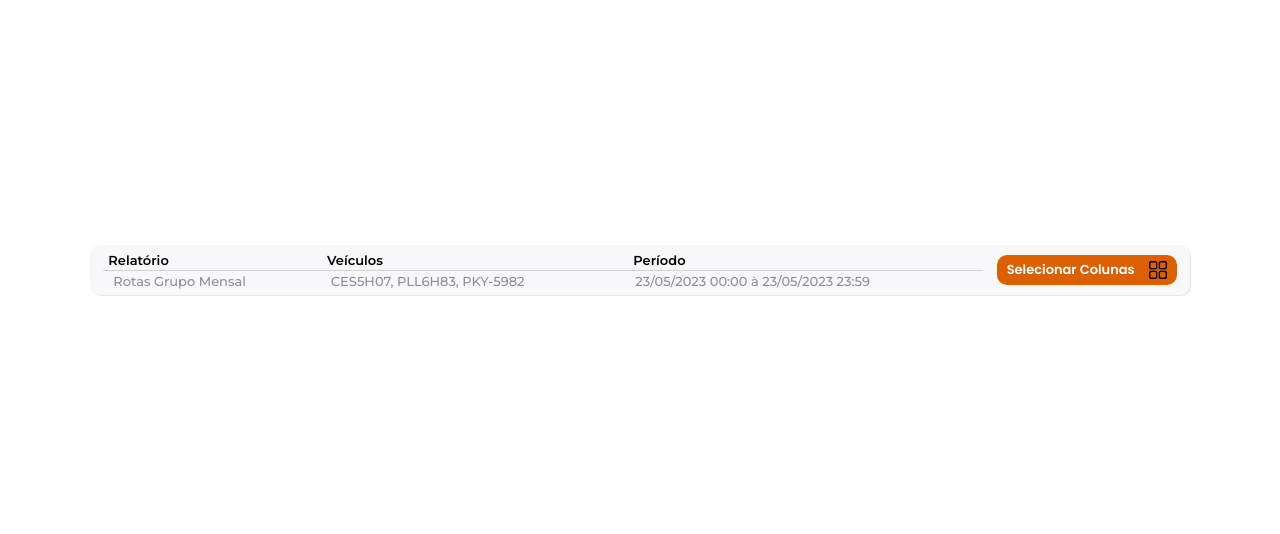
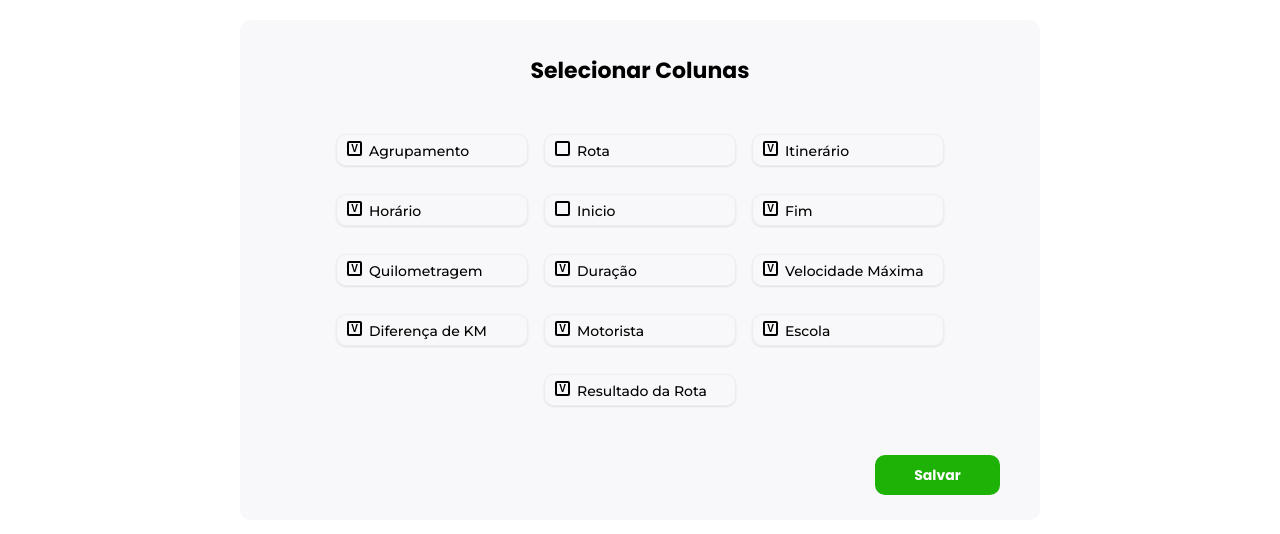
Before and after one commit to AndersonJ293/projetomovetrak, a Next.js app: page /dev in a window 1280 px wide. Shown: the part 130-664 px from the top of the page. Built offline with nearby package versions, Linux system fonts and the light colour scheme.

Commit message:
Adicionado modal de filtro de Colunas dos relatorios e iniciado o modulo de resultados dorelatorio

```diff
--- a/src/app/dev/page.tsx
+++ b/src/app/dev/page.tsx
@@ -1,4 +1,4 @@
-import CabecalhoRelatorios from "@/components/relatorios/cabecalho";
+import FiltroColunasRelatorios from "@/components/relatorios/filtroColunas";
 
 export default function Dev() {
   return (
@@ -10,7 +10,7 @@ export default function Dev() {
         height: "100vh",
       }}
     >
-      <CabecalhoRelatorios />
+      <FiltroColunasRelatorios />
     </div>
   );
 }
--- /dev/null
+++ b/src/components/relatorios/filtroColunas/checkbox/checkbox.module.css
@@ -0,0 +1,42 @@
+.checkboxWrapper {
+    width: 30%;
+    padding: 5px 10px;
+    border: 0.3px solid #cecdcd41;
+    border-radius: 10px;
+    box-shadow: rgba(0, 0, 0, 0.1) 0px 1px 2px 0px;
+    display: flex;
+}
+
+.labelText {
+    font-family: var(--textFont);
+    font-weight: 500;
+    font-size: 14px;
+    padding-left: 5px;
+}
+
+.checkbox {
+    /* removing default appearance */
+    appearance: none;
+
+    /* creating new appearance */
+    width: 15px;
+    height: 15px;
+    border-radius: 0.15em;
+    border: 0.15em solid black;
+    margin-right: 2px;
+    outline: none;
+    cursor: pointer;
+}
+
+.checkbox:checked {
+    position: relative;
+}
+
+.checkbox:checked::before {
+    content: "V";
+    font-size: 10px;
+    font-weight: 600;
+    color: #000;
+    position: absolute;
+    right: 2px;
+}
--- /dev/null
+++ b/src/components/relatorios/filtroColunas/checkbox/index.tsx
@@ -0,0 +1,27 @@
+"use client";
+import { useState } from "react";
+import styles from "./checkbox.module.css";
+
+interface CheckboxProps {
+  label: string;
+  checked: boolean;
+}
+
+export default function Checkbox(props: CheckboxProps) {
+  const defaultChecked = props.checked ? props.checked : false;
+  const [isChecked, setIsChecked] = useState(defaultChecked);
+
+  return (
+    <div className={styles.checkboxWrapper}>
+      <label>
+        <input
+          className={styles.checkbox}
+          type="checkbox"
+          checked={isChecked}
+          onChange={() => setIsChecked((prev) => !prev)}
+        />
+        <span className={styles.labelText}>{props.label}</span>
+      </label>
+    </div>
+  );
+}
--- /dev/null
+++ b/src/components/relatorios/filtroColunas/filtroColunas.module.css
@@ -0,0 +1,53 @@
+.container {
+    width: 800px;
+    height: 500px;
+    background-color: var(--gray);
+    border-radius: 10px;
+    display: flex;
+    flex-direction: column;
+    align-items: center;
+}
+
+.title {
+    display: flex;
+    align-items: center;
+    height: 20%;
+    font-family: var(--titleFont);
+    font-weight: 700;
+    font-size: 22px;
+}
+
+.optionsWrapper {
+    height: 60%;
+    width: 80%;
+    display: flex;
+    flex-wrap: wrap;
+    align-items: center;
+    justify-content: space-evenly;
+}
+
+.saveButtonContainer {
+    width: 90%;
+    height: 15%;
+    display: flex;
+    justify-content: flex-end;
+    align-items: self-end;
+}
+
+.saveButton {
+    width: 125px;
+    height: 40px;
+    background-color: var(--green);
+    border-radius: 10px;
+    cursor: pointer;
+    display: flex;
+    align-items: center;
+    justify-content: center;
+}
+
+.saveButtonText {
+    font-family: var(--titleFont);
+    font-weight: 700;
+    font-size: 14px;
+    color: #fff;
+}
--- /dev/null
+++ b/src/components/relatorios/filtroColunas/index.tsx
@@ -0,0 +1,30 @@
+import Checkbox from "./checkbox";
+import styles from "./filtroColunas.module.css";
+
+export default function FiltroColunasRelatorios() {
+  return (
+    <div className={styles.container}>
+      <h1 className={styles.title}>Selecionar Colunas</h1>
+      <div className={styles.optionsWrapper}>
+        <Checkbox label="Agrupamento" checked={true} />
+        <Checkbox label="Rota" checked={false} />
+        <Checkbox label="Itinerário" checked={true} />
+        <Checkbox label="Horário" checked={true} />
+        <Checkbox label="Inicio" checked={false} />
+        <Checkbox label="Fim" checked={true} />
+        <Checkbox label="Quilometragem" checked={true} />
+        <Checkbox label="Duração" checked={true} />
+        <Checkbox label="Velocidade Máxima" checked={true} />
+        <Checkbox label="Diferença de KM" checked={true} />
+        <Checkbox label="Motorista" checked={true} />
+        <Checkbox label="Escola" checked={true} />
+        <Checkbox label="Resultado da Rota" checked={true} />
+      </div>
+      <div className={styles.saveButtonContainer}>
+        <div className={styles.saveButton}>
+          <p className={styles.saveButtonText}>Salvar</p>
+        </div>
+      </div>
+    </div>
+  );
+}
--- /dev/null
+++ b/src/components/relatorios/resultados/index.tsx
@@ -0,0 +1,5 @@
+import styles from "./resultados.module.css";
+
+export default function ResultadosRelatorio() {
+  return <div className={styles.container}></div>;
+}
--- /dev/null
+++ b/src/components/relatorios/resultados/resultados.module.css
@@ -0,0 +1,3 @@
+.container {
+
+}
```
